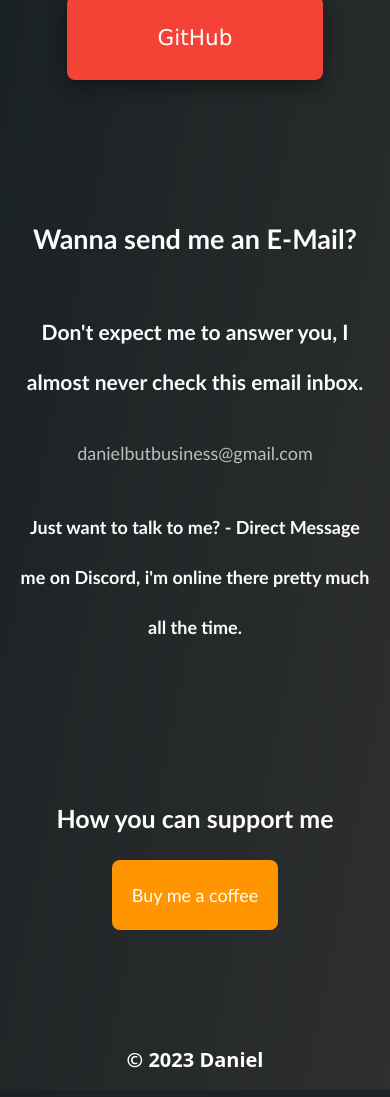
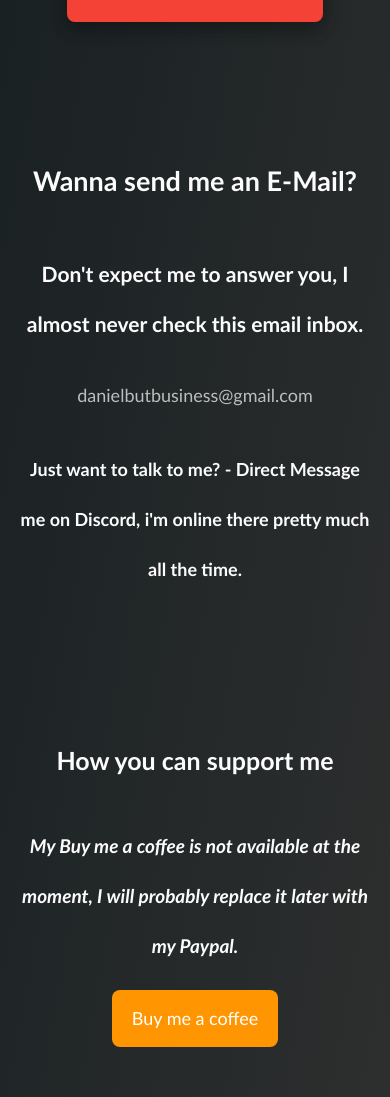
Before and after one commit to Danilol69/Danilol69.github.io, a plain HTML site: page socials.html in a window 390 px wide. Shown: the part 900-1997 px from the top of the page. Drawn offline with Linux system fonts and the light colour scheme.

```diff
--- a/socials.html
+++ b/socials.html
@@ -34,6 +34,7 @@
       <br>
       <br>
       <h1 class="supporttext">How you can support me</h1>
+      <h3 id="unavailable-text">My Buy me a coffee is not available at the moment, I will probably replace it later with my Paypal.</h3>
       <a class="buymeacoffee" target="_blank" rel="noopener noreferrer" href="https://www.buymeacoffee.com/danilol">Buy me a coffee</a>
       </body>
   <h2 class="copyright">&copy; 2023 Daniel</h2>
--- a/styles/socials.css
+++ b/styles/socials.css
@@ -59,7 +59,7 @@
     color: white;
     font-size: larger;
     font-family: 'Lucida Sans', 'Lucida Sans Regular', 'Lucida Grande', 'Lucida Sans Unicode', Geneva, Verdana, sans-serif;
-    padding: 17px 28px;
+    padding: 20px 28px;
     text-align: center;
     text-decoration: none;
     display: block;
@@ -67,12 +67,13 @@
     margin: 11px auto;
     border-radius: 8px;
     transition: 0.2s;
+    line-height: 1.5;
   }
 
   .social:hover,
   .social:active {
     background-color: rgba(255, 0, 0, 0.767);
-    padding: 20px 30px;
+    padding: 23px 31px;
   }
 
   ::-moz-selection { /* Code for Firefox */
@@ -127,17 +128,17 @@
   background-color: rgb(255, 149, 0);
   color: #fff;
   text-decoration: none;
-  padding: 10px 20px;
+  padding: 15px 20px;
   border-radius: 8px;
-  padding: 10px 20px;
   transition: 0.2s;
   margin-bottom: 100px;
+  line-height: 1.5;
 }
 
 .buymeacoffee:hover,
 .buymeacoffee:active {
     background-color: rgb(204, 112, 0);
-    padding: 15px 30px;
+    padding: 19px 30px;
     transition: 0.2s;
   }
 
@@ -160,10 +161,24 @@
   p{
     font-size: 20px;
   }
+  #unavailable-text{
+    font-style: italic;
+    font-size: 19px;
+  }
 
   /* Code for mobile */
   @media screen and (max-width: 600px)
   {
+    .social:hover,
+    .social:active{
+      background-color: #f44336;
+      padding: 20px 28px;
+    }
+    .buymeacoffee:hover,
+    .buymeacoffee:active {
+      background: rgb(255, 149, 0);
+      padding: 15px 20px;
+    }
     .container {
       margin-right: 20px;
       margin-left: 20px;
```
